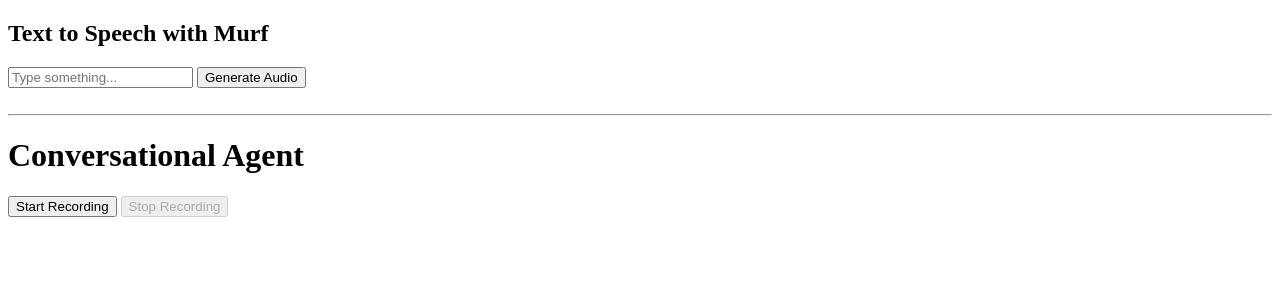
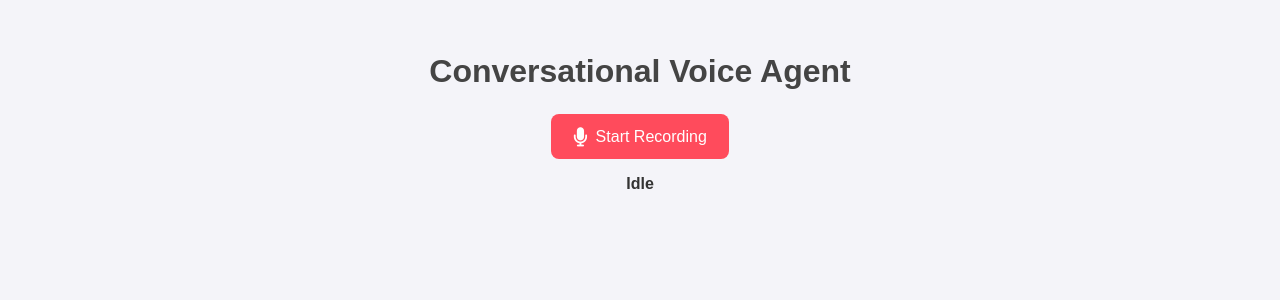
Before and after one commit to abhishekbavoria/voice-agent, a Flask app: page / in a window 1280 px wide. Shown: the top 300 px of the page. Run offline with Flask 3, Linux system fonts and the light colour scheme.

Commit message:
improved UI and removed unused code

```diff
--- a/static/script.js
+++ b/static/script.js
@@ -1,60 +1,60 @@
-// Text to Speech: Static Input
-async function generateAudio() {
-    const text = document.getElementById("text-input").value;
-
-    const response = await fetch("/generate-audio", {
-        method: "POST",
-        headers: { "Content-Type": "application/json" },
-        body: JSON.stringify({ text })
-    });
-
-    if (!response.ok) {
-        alert("Something went wrong while generating audio.");
-        return;
-    }
-
-    const data = await response.json();
-    const audioPlayer = document.getElementById("audio-player");
-    audioPlayer.src = data.audio_url;
-    audioPlayer.style.display = "block";
-    audioPlayer.play();
-}
-
 let mediaRecorder;
 let audioChunks = [];
+let isRecording = false;
+let botActive = true;
+let sessionId = getOrCreateSessionId();
 
-const startBtn = document.getElementById("start-record-btn");
-const stopBtn = document.getElementById("stop-record-btn");
-const stopBotBtn = document.getElementById("stop-bot-btn");
+const recordBtn = document.getElementById("record-btn");
+const stopAgentBtn = document.getElementById("stop-agent-btn");
+const statusEl = document.getElementById("status");
 const echoAudio = document.getElementById("echo-audio");
-
-let sessionId = getOrCreateSessionId();
-let botActive = true;
 
 function getOrCreateSessionId() {
     const urlParams = new URLSearchParams(window.location.search);
     let id = urlParams.get("session_id");
 
     if (!id) {
-        id = Math.random().toString(36).substring(2, 12); // generate a random session id
+        id = Math.random().toString(36).substring(2, 12);
         urlParams.set("session_id", id);
         window.history.replaceState({}, "", `${location.pathname}?${urlParams}`);
     }
-
     return id;
 }
 
-startBtn.addEventListener("click", async () => {
+// Toggle recording
+recordBtn.addEventListener("click", async () => {
+    if (isRecording) {
+        stopRecording();
+        recordBtn.innerHTML = '<i class="fa-solid fa-microphone"></i> Start Recording';
+    } else {
+        startRecording();
+        recordBtn.innerHTML = '<i class="fa-solid fa-stop"></i> Stop Recording';
+        botActive = true;
+        stopAgentBtn.style.display = "inline-block"; // Show stop agent button
+    }
+});
+
+// Stop Agent button
+stopAgentBtn.addEventListener("click", () => {
+    botActive = false; // Prevent auto-restarts
+    isRecording = false;
+    stopAgentBtn.style.display = "none";
+    recordBtn.classList.remove("recording");
+    recordBtn.innerHTML = '<i class="fa-solid fa-microphone"></i> Start Recording';
+    statusEl.textContent = "Stopped";
+});
+
+async function startRecording() {
     botActive = true;
-    stopBotBtn.style.display = "inline-block";
-
     try {
         const stream = await navigator.mediaDevices.getUserMedia({ audio: true });
         mediaRecorder = new MediaRecorder(stream);
         audioChunks = [];
 
         mediaRecorder.ondataavailable = event => {
-            audioChunks.push(event.data);
+            if (event.data.size > 0) {
+                audioChunks.push(event.data);
+            }
         };
 
         mediaRecorder.onstop = async () => {
@@ -62,11 +62,7 @@ startBtn.addEventListener("click", async () => {
             const formData = new FormData();
             formData.append("file", audioBlob, "user_input.webm");
 
-            const status = document.getElementById("upload-status");
-            const transcriptBox = document.getElementById("transcription");
-
-            status.textContent = "Thinking...";
-            transcriptBox.textContent = "";
+            statusEl.textContent = "Thinking...";
 
             try {
                 const response = await fetch(`/agent/chat/${sessionId}`, {
@@ -77,64 +73,50 @@ startBtn.addEventListener("click", async () => {
                 const result = await response.json();
 
                 if (response.ok && !result.error) {
-                    status.textContent = "Done!";
-                    transcriptBox.textContent = `You said: ${result.transcript}\nAI replied: ${result.llm_response}`;
-
+                    statusEl.textContent = "Speaking...";
                     echoAudio.src = result.audio_url;
-                    echoAudio.style.display = "block";
                     echoAudio.play();
 
                     echoAudio.onended = () => {
+                        statusEl.textContent = "Idle";
                         if (botActive) {
-                            startBtn.click(); // restart recording
+                            startRecording(); // Continue conversation loop
+                            recordBtn.innerHTML = '<i class="fa-solid fa-stop"></i> Stop Recording';
+                            recordBtn.classList.add("recording");
                         }
                     };
                 } else {
-                    // On error, fallback
-                    status.textContent = "Error from server. Playing fallback response.";
-                    transcriptBox.textContent = result.detail || result.error || "Unknown error";
-
+                    statusEl.textContent = "Error";
                     echoAudio.src = "/static/fallback.mp3";
-                    echoAudio.style.display = "block";
                     echoAudio.play();
-
                     botActive = false;
-                    stopBotBtn.style.display = "none";
+                    stopAgentBtn.style.display = "none";
                 }
             } catch (err) {
                 console.error("LLM pipeline error:", err);
-                status.textContent = "Failed to get response. Playing fallback response.";
-                transcriptBox.textContent = "Network or processing error.";
-
+                statusEl.textContent = "Network/Processing error.";
                 echoAudio.src = "/static/fallback.mp3";
-                echoAudio.style.display = "block";
                 echoAudio.play();
-
                 botActive = false;
-                stopBotBtn.style.display = "none";
+                stopAgentBtn.style.display = "none";
             }
         };
 
         mediaRecorder.start();
-        startBtn.disabled = true;
-        stopBtn.disabled = false;
+        isRecording = true;
+        recordBtn.classList.add("recording");
+        statusEl.textContent = "Recording...";
     } catch (err) {
         console.error("Microphone access error:", err);
-        alert("Please allow microphone access to use the Echo Bot.");
+        alert("Please allow microphone access to use the voice agent.");
     }
-});
+}
 
-stopBtn.addEventListener("click", () => {
+function stopRecording() {
     if (mediaRecorder && mediaRecorder.state === "recording") {
         mediaRecorder.stop();
-        startBtn.disabled = false;
-        stopBtn.disabled = true;
+        isRecording = false;
+        recordBtn.classList.remove("recording");
+        statusEl.textContent = "Processing...";
     }
-});
-
-stopBotBtn.addEventListener("click", () => {
-    botActive = false;
-    stopBotBtn.style.display = "none";
-    startBtn.disabled = false;
-    stopBtn.disabled = true;
-});
+}
--- /dev/null
+++ b/static/style.css
@@ -0,0 +1,77 @@
+/* General Body Styling */
+body {
+    font-family: Arial, sans-serif;
+    background: #f4f4f9;
+    color: #333;
+    display: flex;
+    flex-direction: column;
+    align-items: center;
+    padding: 2rem;
+    margin: 0;
+  }
+
+  h1 {
+    color: #444;
+    margin-bottom: 1.5rem;
+  }
+
+  /* Main Record Button */
+  #record-btn {
+    display: flex;
+    align-items: center;
+    justify-content: center;
+    background: #ff4b5c;
+    color: white;
+    font-size: 1rem;
+    padding: 0.8rem 1.4rem;
+    border: none;
+    border-radius: 8px;
+    cursor: pointer;
+    outline: none;
+    transition: background 0.3s ease;
+  }
+
+  #record-btn:hover {
+    background: #e63e4f;
+  }
+
+  #record-btn.recording {
+    background: #ff3131;
+    animation: pulse 1s infinite ease-in-out;
+  }
+
+  #record-btn i {
+    margin-right: 8px;
+    font-size: 1.2rem;
+  }
+
+  @keyframes pulse {
+    0% { box-shadow: 0 0 0 0 rgba(255, 75, 92, 0.7); }
+    70% { box-shadow: 0 0 0 20px rgba(255, 75, 92, 0); }
+    100% { box-shadow: 0 0 0 0 rgba(255, 75, 92, 0); }
+  }
+
+  /* Secondary Button */
+  .secondary-btn {
+    margin-top: 1rem;
+    padding: 0.6rem 1.2rem;
+    background: #666;
+    color: white;
+    border: none;
+    border-radius: 5px;
+    cursor: pointer;
+  }
+
+  .secondary-btn i {
+    margin-right: 6px;
+  }
+
+  .secondary-btn:hover {
+    background: #555;
+  }
+
+  /* Status Text */
+  #status {
+    margin-top: 1rem;
+    font-weight: bold;
+  }
--- a/templates/index.html
+++ b/templates/index.html
@@ -3,33 +3,35 @@
 <head>
   <meta charset="UTF-8" />
   <meta name="viewport" content="width=device-width, initial-scale=1.0"/>
-  <title>Voice Agent Playground</title>
+  <title>Conversational Voice Agent</title>
+
+  <!-- External CSS -->
+  <link rel="stylesheet" href="/static/style.css">
+
+  <!-- Font Awesome for icons -->
+  <link rel="stylesheet"
+        href="https://cdnjs.cloudflare.com/ajax/libs/font-awesome/6.4.0/css/all.min.css" />
 </head>
 <body>
-  <h2>Text to Speech with Murf</h2>
+  <h1>Conversational Voice Agent</h1>
 
-  <input type="text" id="text-input" placeholder="Type something..." />
-  <button onclick="generateAudio()">Generate Audio</button>
+  <!-- Record/Stop Button -->
+  <button id="record-btn">
+    <i class="fa-solid fa-microphone"></i> Start Recording
+  </button>
 
-  <br><br>
+  <!-- Stop Agent Button -->
+  <button id="stop-agent-btn" class="secondary-btn" style="display: none;">
+    <i class="fa-solid fa-stop"></i> Stop Agent
+  </button>
 
-  <audio id="audio-player" controls style="display: none;"></audio>
+  <!-- Status -->
+  <p id="status">Idle</p>
 
-  <hr>
+  <!-- Hidden audio playback -->
+  <audio id="echo-audio" style="display: none;"></audio>
 
-  <h1>Conversational Agent</h1>
-
-  <button id="start-record-btn">Start Recording</button>
-  <button id="stop-record-btn" disabled>Stop Recording</button>
-  <button id="stop-bot-btn" style="display: none;">Stop Bot</button>
-
-  <br><br>
-
-  <audio id="echo-audio" controls style="display: none;"></audio>
-
-  <p id="upload-status" style="font-weight: bold;"></p>
-  <p id="transcription" style="font-style: italic; white-space: pre-line;"></p>
-
+  <!-- JS -->
   <script src="/static/script.js"></script>
 </body>
 </html>
```
Also changed, not shown: app.py (+28 -192 lines).
